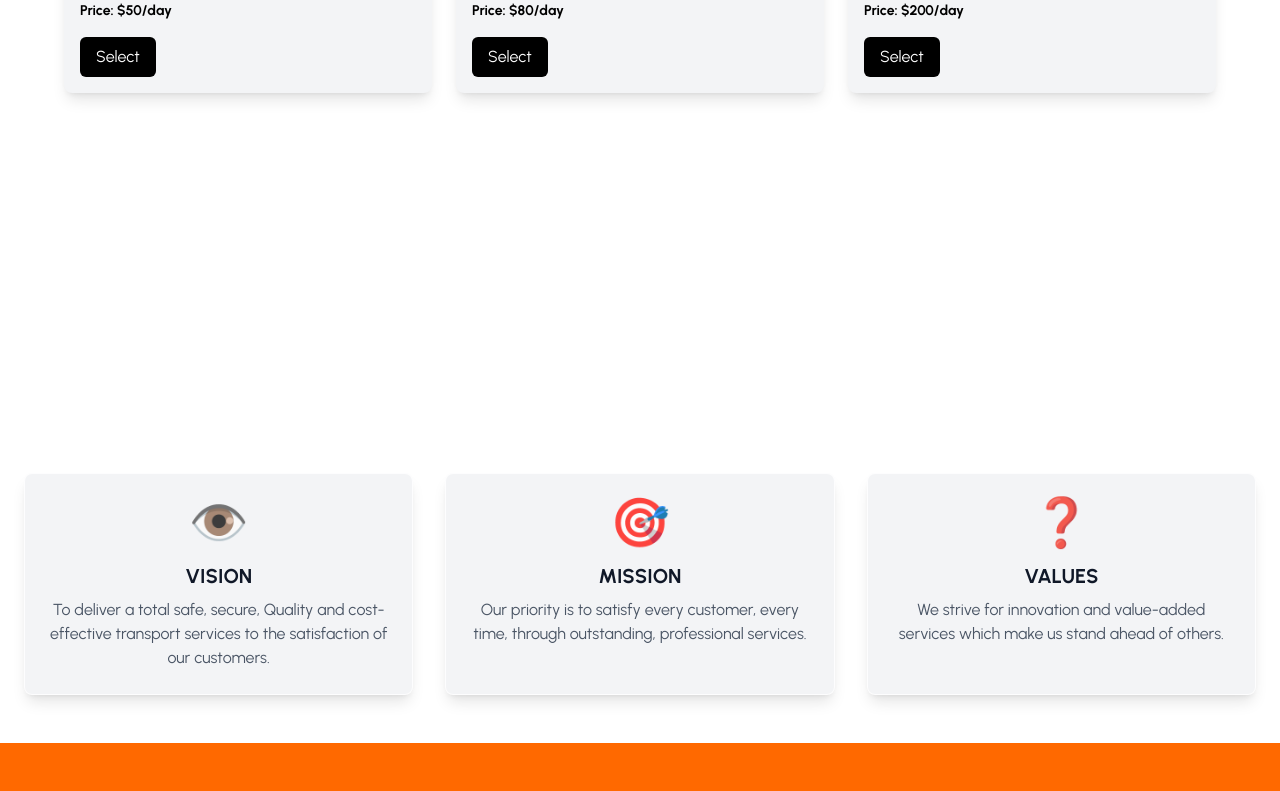
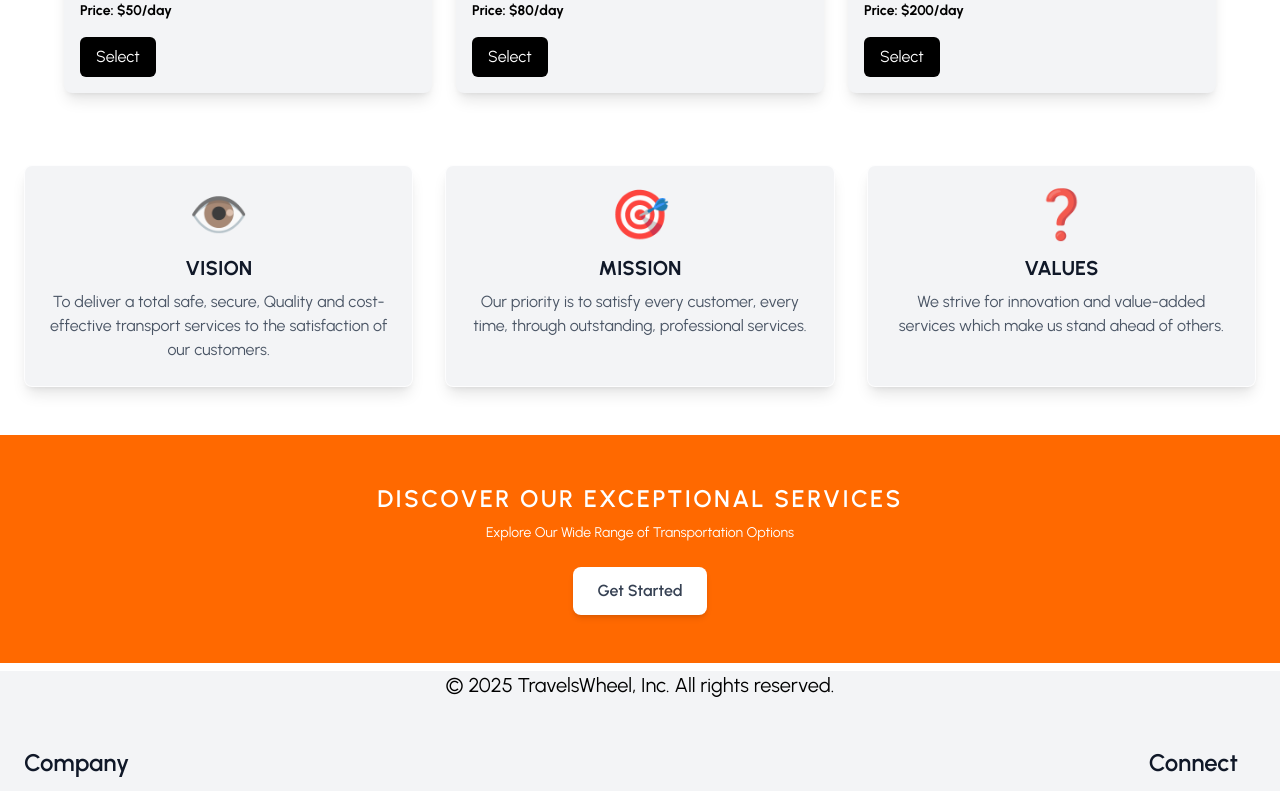
Before and after one commit to kunal12kumar/TravelsWheelfrontend, a React (Vite) app: page / in a window 1280 px wide. Shown: the part 1756-2547 px from the top of the page. Built offline with nearby package versions, Linux system fonts and the light colour scheme.

Commit message:
some changes

```diff
--- a/src/pages/Footer.jsx
+++ b/src/pages/Footer.jsx
@@ -1,4 +1,5 @@
 import React from "react";
+import { Link } from "react-router-dom";
 
 
 export default function Footer() {
@@ -10,9 +11,9 @@ export default function Footer() {
                     Discover Our Exceptional Services
                 </h2>
                 <p className="mt-2 text-sm">Explore Our Wide Range of Transportation Options</p>
-                <button className="mt-6 px-6 py-3 bg-white text-gray-700 font-semibold rounded-lg shadow-md">
+                <Link to={'/bookingpage'}><button className="mt-6 px-6 py-3 bg-white text-gray-700 font-semibold rounded-lg shadow-md">
                     Get Started
-                </button>
+                </button></Link>
             </div>
 
             <div className="mb-6 text-black bg-gray-100  md:mb-0">
--- a/src/pages/Header.jsx
+++ b/src/pages/Header.jsx
@@ -14,7 +14,7 @@ export default function Header() {
                     </div>
                     <ul
                         tabIndex={0}
-                        class="menu menu-sm dropdown-content  bg-orange-500 rounded-box z-1 mt-3 w-52 p-2 shadow">
+                        class="menu menu-sm dropdown-content  rounded-box z-1 mt-3 w-52 p-2 shadow">
                         <Link to={'/'}><li><a className="text-2xl"  >Home</a></li></Link>
                         <li>
                             <a  className="text-2xl"  >About Us</a>
@@ -47,7 +47,7 @@ export default function Header() {
                 </ul>
             </div>
             <div className="navbar-end ">
-                <a className="btn mr-6 text-2xl bg-orange-500 ">Sign Up</a>
+                <a className="btn sm:mr-6 text-2xl bg-orange-500 ">Sign Up</a>
             </div>
         </div>
     )
--- a/src/pages/Vehicle.jsx
+++ b/src/pages/Vehicle.jsx
@@ -31,7 +31,7 @@ const vehicles = [
 
 const VehicleSelection = () => {
   return (
-    <div className=" max-w-full  min-h-screen  pb-6">
+    <div className=" max-w-full   pb-6">
       <h2 className="text-4xl text-black flex justify-center font-bold  mb-10 my-20">Choose Your Vehicle</h2>
       <div className="grid grid-cols-1 w-[90%]  mx-auto md:grid-cols-3 gap-6">
         {vehicles.map((vehicle, index) => (
--- a/src/pages/Vision.jsx
+++ b/src/pages/Vision.jsx
@@ -24,7 +24,7 @@ export default function VisionMissionValues() {
 
     return (
       <section className="py-12 bg-white">
-        <div className="container mx-auto grid grid-cols-1 md:grid-cols-3 gap-8 px-6">
+        <div className="container mx-auto  grid grid-cols-1 md:grid-cols-3 gap-8 px-6">
           {items.map((item, index) => (
             <div
               key={index}
```
